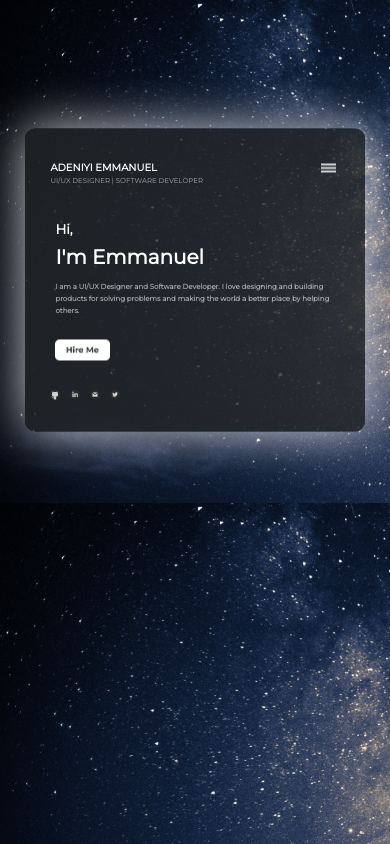
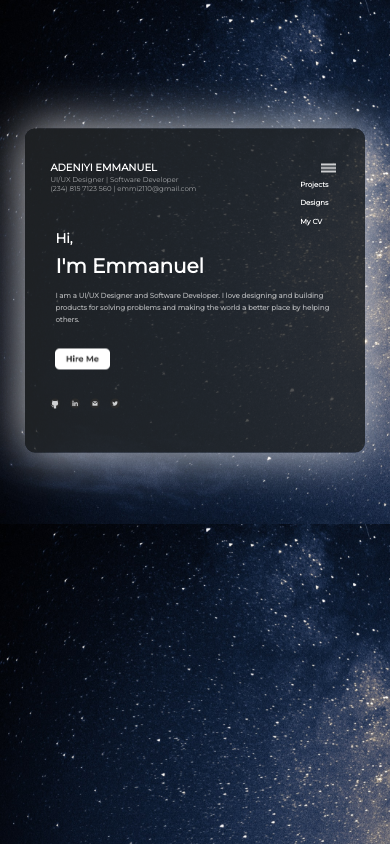
Before and after one commit to theDeji/eportfolio, a React (Create React App) app: page / in a window 390 px wide. Both pictures are taken after a click on the picture 328 px from the left and 167 px from the top of the page. Built offline with nearby package versions, Linux system fonts and the light colour scheme.

Commit message:
new commit

```diff
--- a/src/components/Home.js
+++ b/src/components/Home.js
@@ -1,4 +1,4 @@
-import React from 'react'
+import React, {useState} from 'react'
 
 import './style.css';
 import menu from './img/menu.png'
@@ -10,32 +10,62 @@ import hire from './img/hire.png'
 
 const Home = () => {
 
+    const [toggle, setToggle] = useState('True')
+
     const showMenu = () =>{
+        if(toggle === 'False'){
+            document.getElementById('menu-hide').className=""
+            setToggle()
+        }else{
+            document.getElementById('menu-hide').className="menu-unhide"
+            setToggle('False')
+        }
 
     }
 
     const hireMe = () =>{
-
+        window.location.href = "mailto:emmi2110@gmail.com";
     }
 
     const navGithub = () =>{
+        window.location.href = "http://www.github.com/theDeji";
+    }
 
+    const navProjects = () =>{
+        window.location.href = "https://github.com/theDeji?tab=repositories";
     }
 
     const navLinkedin = () =>{
-
+        window.location.href = "https://www.linkedin.com/in/adeniyi-emmanuel-7b2918124";
     }
 
     const navMail = () =>{
+        window.location.href = "mailto:emmi2110@gmail.com";
+    }
 
+    const navTwitter = () =>{
+        window.location.href = "https://twitter.com/emidee_";
     }
+
+    const navCV = () =>{
+        window.location.href = "https://github.com/theDeji/resume/raw/master/CV.pdf"
+    }
+
+    const navDesigns = () =>{
+        window.open(
+            "https://www.figma.com/proto/VLHK4Ah5M9K1s8T5b1VpvH/Untitled?node-id=37%3A17&viewport=66%2C224%2C0.04792235791683197&scaling=min-zoom",
+            "_blank"
+        )
+    }
+
     return(
         <div className="container">
             <div className="test"></div>
             <header>
                 <div className="name">
                     <h4>ADENIYI EMMANUEL</h4>
-                    <h6>UI/UX DESIGNER | SOFTWARE DEVELOPER</h6>
+                    <h6>UI/UX Designer | Software Developer <br/>
+                    (234) 815 7123 560 | emmi2110@gmail.com</h6>
                 </div>
                 <img src={menu} onClick={showMenu}/>
             </header>
@@ -52,7 +82,13 @@ const Home = () => {
                 <img src={github} onClick={navGithub}/>
                 <img src={linkedin} onClick={navLinkedin}/>
                 <img src={mail} onClick={navMail}/>
-                <img src={twitter} onClick={navMail}/>
+                <img src={twitter} onClick={navTwitter}/>
+            </div>
+
+            <div id="menu-hide">
+                <h4 onClick={navProjects}>Projects</h4>
+                <h4 onClick={navDesigns}>Designs</h4>
+                <h4 onClick={navCV}>My CV</h4>
             </div>
         </div>
     )
--- a/src/components/style.css
+++ b/src/components/style.css
@@ -43,6 +43,7 @@ h4{
     bottom: 20px;
     font-size: xx-small;
     font-weight: lighter;
+    line-height: 15px;
 }
 
 header img{
@@ -76,6 +77,11 @@ header img{
     margin-top: 10px;
     width: 90px;
     cursor: pointer;
+    transition: all 1s ease;
+}
+
+.content img:hover{
+    width: 100px;
 }
 
 .socials{
@@ -88,6 +94,30 @@ header img{
     padding: 0 10px;
     cursor: pointer;
 }
+
+#menu-hide{
+    display: none;
+}
+
+.menu-unhide{
+    position: absolute;
+    left: 85%;
+    bottom: 60%;
+    color: white;
+    display: inline !important;
+}
+
+.menu-unhide h4{
+    transition: all 0.1s ease;
+}
+
+.menu-unhide h4:hover{
+    cursor: pointer;
+    color: rgb(82, 82, 247) !important;
+    border-radius: 15px;
+}
+
+
 
 @media only screen and (max-width: 480px){
 
@@ -138,7 +168,7 @@ header img{
     .socials{
         text-align: left;
         margin-top: 20px;
-        margin-bottom: 8px;
+        margin-bottom: 8netlify deploypx;
     }
 
     .socials img{
@@ -146,4 +176,24 @@ header img{
         cursor: pointer;
         width: 10px;
     }
+
+    .menu-unhide{
+        position: absolute;
+        left: 81%;
+        bottom: 67%;
+        color: white;
+        display: inline !important;
+    }
+
+    .menu-unhide h4{
+       font-size: 7px !important;
+    }
+
+
+.name h6{
+    bottom: 16px;
+    font-size: 7px;
+    font-weight: lighter;
+    line-height: 9px;
 }
+}
```
